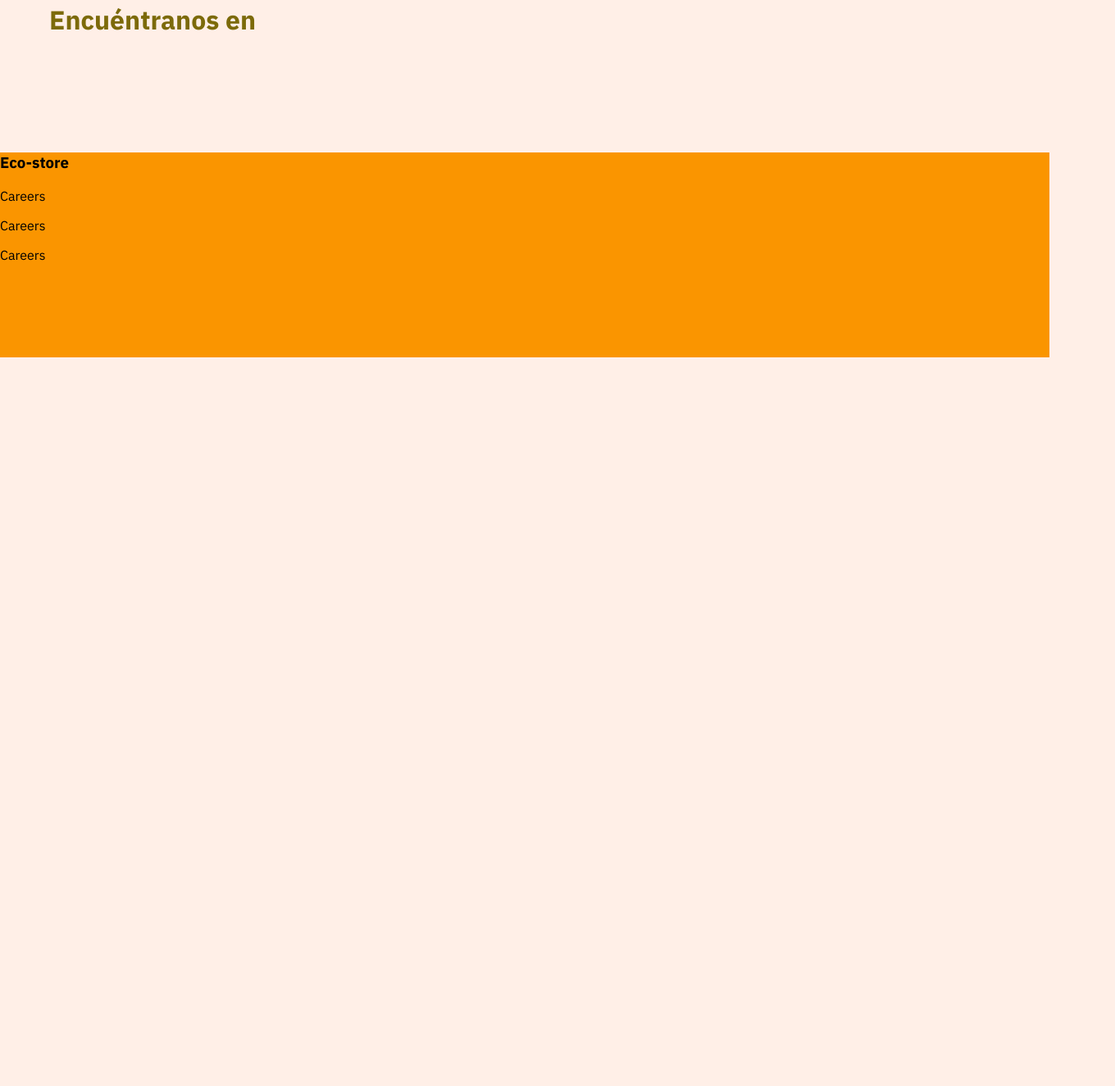
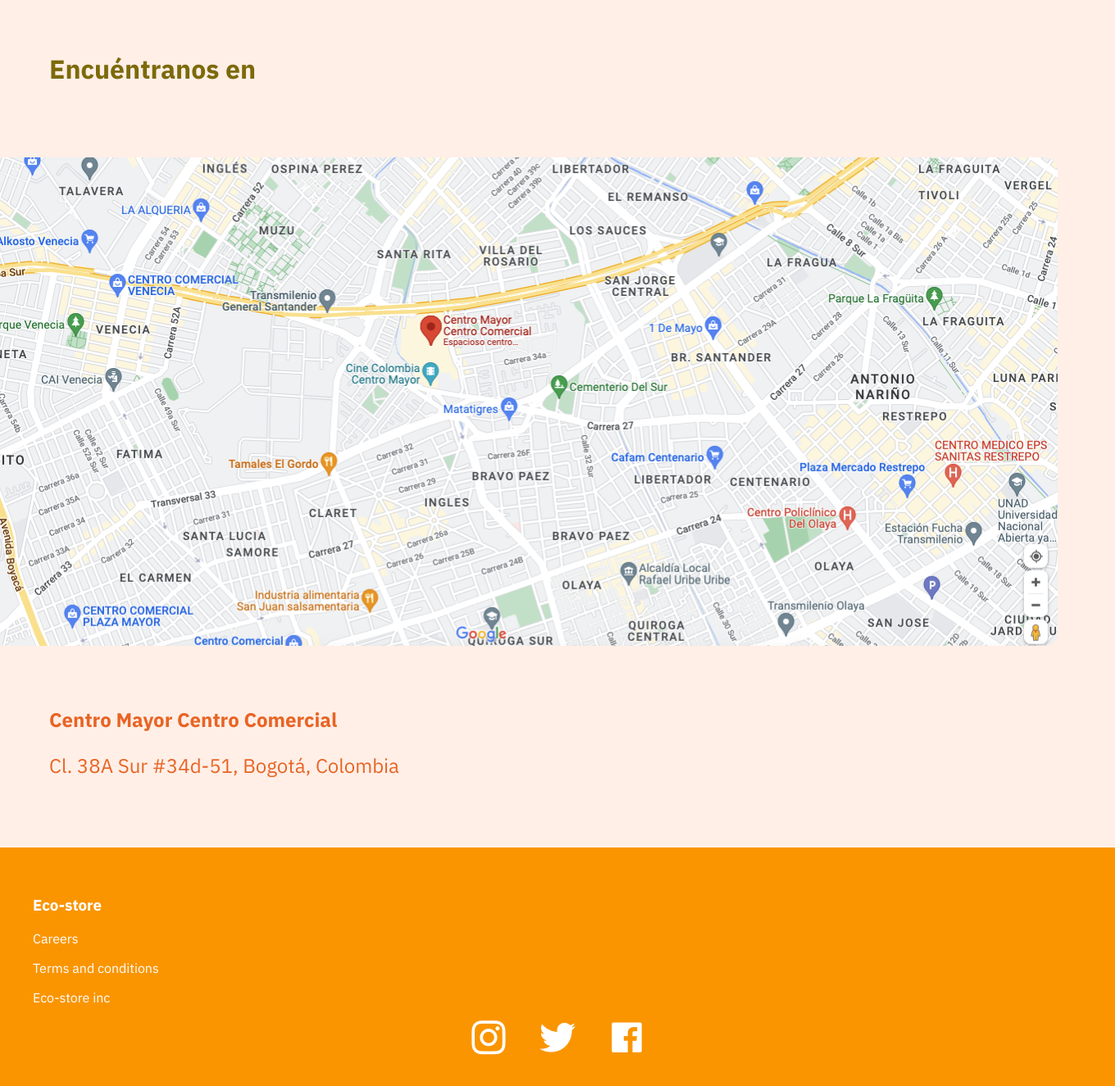
Before and after one commit to edwintrumpet/eco-store-platzi, a plain HTML site: page index.html in a window 1280 px wide. Shown: the part 4092-5417 px from the top of the page at 82% size, 1360 px wide, since content can reach past the window. Before the commit the page ends 4528 px from the top, so only its background shows below. Drawn offline with nearby package versions, Linux system fonts and the light colour scheme; files that its build step writes are made by us from their sources.

Commit message:
creando la estructura de la sección mapa y footer

```diff
--- a/index.html
+++ b/index.html
@@ -229,21 +229,22 @@
             <div class="location">
                 <h2>Encuéntranos en</h2>
                 <div class="map">
-                    <img src="" alt="">
+                    <img src="./assets/img/map.png" alt="">
                 </div>
-                <p></p>
+                <h3>Centro Mayor Centro Comercial</h3>
+                <p>Cl. 38A Sur #34d-51, Bogotá, Colombia</p>
             </div>
         </section>
     </main>
     <footer>
         <h3>Eco-store</h3>
         <p>Careers</p>
-        <p>Careers</p>
-        <p>Careers</p>
+        <p>Terms and conditions</p>
+        <p>Eco-store inc</p>
         <div class="social-media">
-            <img src="" alt="">
-            <img src="" alt="">
-            <img src="" alt="">
+            <img src="./assets/img/instagram-logo.png" alt="">
+            <img src="./assets/img/twitter-logo.png" alt="">
+            <img src="./assets/img/facebook-logo.png" alt="">
         </div>
     </footer>
 </body>
--- a/scss/main.scss
+++ b/scss/main.scss
@@ -173,10 +173,11 @@
     .mission-section {
         @include flexcenter(row, space-evenly, center);
         .earth {
+            $text-color: #E86424;
             display: flex;
             gap: 40px;
             width: 30vw;
-            color: #E86424;
+            color: $text-color;
 
             img {
                 object-fit: contain;
@@ -216,8 +217,35 @@
     }
 }
 
+.location {
+    $text-color: #E86424;
+    color: $text-color;
+
+    h2 {
+        padding-bottom: 60px;
+        padding-top: 60px;
+    }
+
+    .map{
+        @include flexcenter(row, center, center);
+        padding-bottom: 50px;
+    }
+
+    h3,p {
+        font-size: $paragraph-size;
+    }
+}
+
 footer {
     width: 100%;
-    height: 250px;
+    height: auto;
+    color: white;
     background-color: $quaternary-color;
+    padding: 40px;
+
+    .social-media {
+        @include flexcenter(row, center, center);
+        gap: 40px;
+        padding-bottom: 40px;
+    }
 }
```
